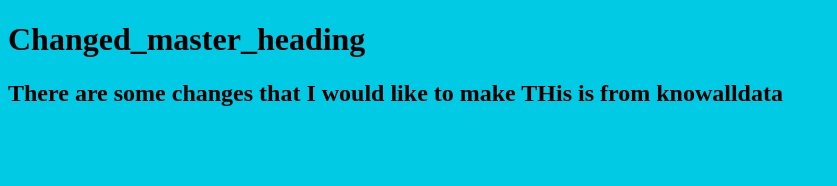
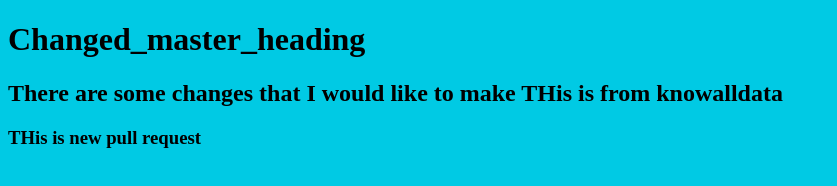
Before and after one commit to knowalldata/github_learning, a plain HTML site: page index.html in a window 1280 px wide. Shown: the whole page, without its empty margins (0-837 px from the left). Drawn offline with Linux system fonts and the light colour scheme.

Commit message:
want new pull request

```diff
--- a/index.html
+++ b/index.html
@@ -14,6 +14,7 @@
 		<h2>There are some changes that
 		I would like to make
 		THis is from knowalldata</h2>
+		<h3>THis is new pull request</h3>
 
 	</header>
     <script src="js/app.js"></script>
```
